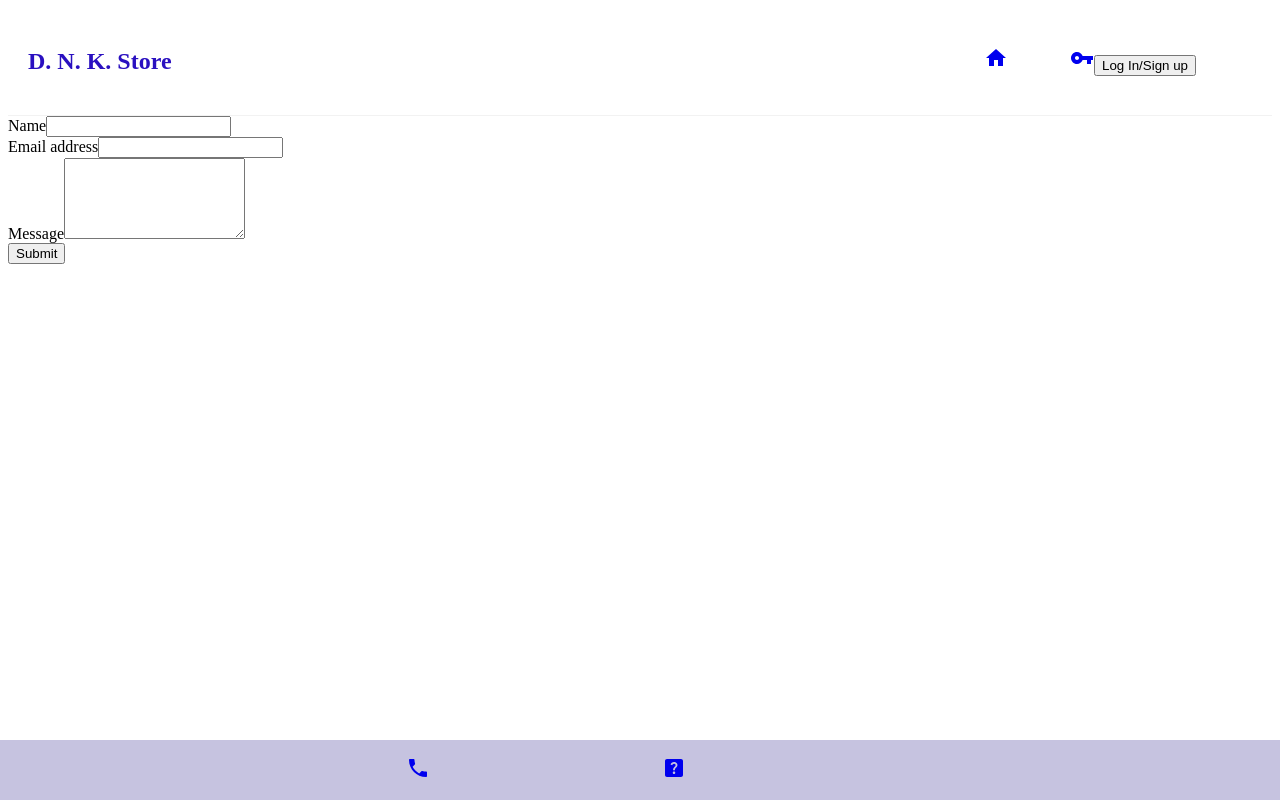
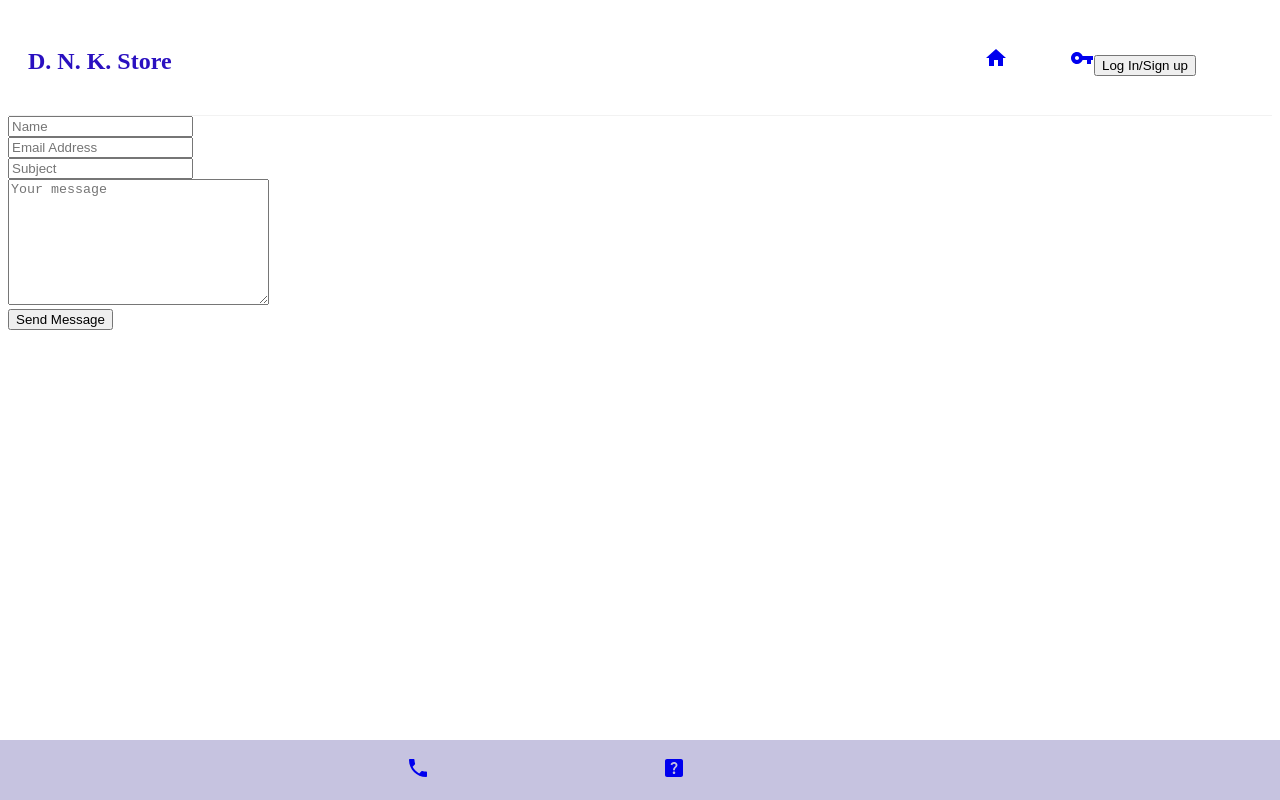
Before and after one commit to arbourKyle/DKN-Store, a React (Create React App) app in the folder client/: page /contact in a window 1280 px wide. Built offline with nearby package versions, Linux system fonts and the light colour scheme.

Commit message:
contact form is fully functional, tested and email we recieve with question from user

```diff
--- a/client/package.json
+++ b/client/package.json
@@ -13,6 +13,7 @@
     "@testing-library/user-event": "^13.5.0",
     "axios": "^0.26.1",
     "classnames": "^2.3.1",
+    "emailjs-com": "^3.2.0",
     "express-jwt": "^6.1.1",
     "jwks-rsa": "^2.0.5",
     "react": "^17.0.0",
--- a/client/src/component/footer/Contact.js
+++ b/client/src/component/footer/Contact.js
@@ -1,98 +1,74 @@
+// npm i emailjs-com --save
+import emailjs from "emailjs-com";
 import React from "react";
-import axios from "axios";
 
-class Contact extends React.Component {
-  constructor(props) {
-    super(props);
-    this.state = {
-      name: "",
-      email: "",
-      message: "",
-    };
-  }
 
-  handleSubmit(e) {
-    e.preventDefault();
-    axios({
-      method: "POST",
-      url: "http://localhost:3002/send",
-      data: this.state,
-    }).then((response) => {
-      if (response.data.status === "success") {
-        alert("Message Sent.");
-        this.resetForm();
-      } else if (response.data.status === "fail") {
-        alert("Message failed to send.");
-      }
-    });
-  }
+export default function Contact(){
+    function sendEmail(e){
 
-  resetForm() {
-    this.setState({ name: "", email: "", message: "" });
-  }
-
-  render() {
+         e.preventDefault();
+console.log(e.target);
+         emailjs
+           .sendForm("service_sheelvp", "template_a6rdwsv", e.target, "MnBNUi3npNLX_mrhJ")
+           .then(
+             (result) => {
+               console.log(result.text);
+             },
+             (error) => {
+               console.log(error.text);
+             }
+           );
+             e.target.reset()
+    }
     return (
-      <section className="page-section" id="contact">
+      <div>
         <div className="container">
-          <div className="App">
-            <form
-              id="contact-form"
-              onSubmit={this.handleSubmit.bind(this)}
-              method="POST"
-            >
-              <div className="form-group">
-                <label htmlFor="name">Name</label>
+          <form onSubmit={sendEmail}>
+            <div className="row pt-5 mx-auto">
+              <div className="col-8 form-group mx-auto">
                 <input
                   type="text"
                   className="form-control"
-                  id="name"
-                  value={this.state.name}
-                  onChange={this.onNameChange.bind(this)}
+                  placeholder="Name"
+                  name="name"
                 />
               </div>
-              <div className="form-group">
-                <label htmlFor="exampleInputEmail1">Email address</label>
+              <div className="col-8 form-group pt-2 mx-auto">
                 <input
                   type="email"
                   className="form-control"
-                  id="email"
-                  aria-describedby="emailHelp"
-                  value={this.state.email}
-                  onChange={this.onEmailChange.bind(this)}
+                  placeholder="Email Address"
+                  name="email"
                 />
               </div>
-              <div className="form-group">
-                <label htmlFor="message">Message</label>
+              <div className="col-8 form-group  pt-2 mx-auto">
+                <input
+                  type="text"
+                  className="form-control"
+                  placeholder="Subject"
+                  name="subject"
+                />
+              </div>
+              <div className="col-8 form-group  pt-2 mx-auto">
                 <textarea
                   className="form-control"
-                  rows="5"
-                  id="message"
-                  value={this.state.message}
-                  onChange={this.onMessageChange.bind(this)}
-                />
+                  id=""
+                  cols="30"
+                  rows="8"
+                  placeholder="Your message"
+                  name="message"
+                ></textarea>
               </div>
-              <button type="submit" className="btn btn-primary">
-                Submit
-              </button>
-            </form>
-          </div>
+              <div className="col-8 pt-3 mx-auto">
+                <input
+                  type="submit"
+                  className="btn btn-info"
+                  value="Send Message"
+                ></input>
+              </div>
+            </div>
+          </form>
         </div>
-      </section>
+      </div>
     );
-  }
-
-  onNameChange(event) {
-    this.setState({ name: event.target.value });
-  }
-
-  onEmailChange(event) {
-    this.setState({ email: event.target.value });
-  }
-
-  onMessageChange(event) {
-    this.setState({ message: event.target.value });
-  }
 }
-
-export default Contact;
```
Also changed, not shown: 1 other file (tests, documents, lock files or other folders).
